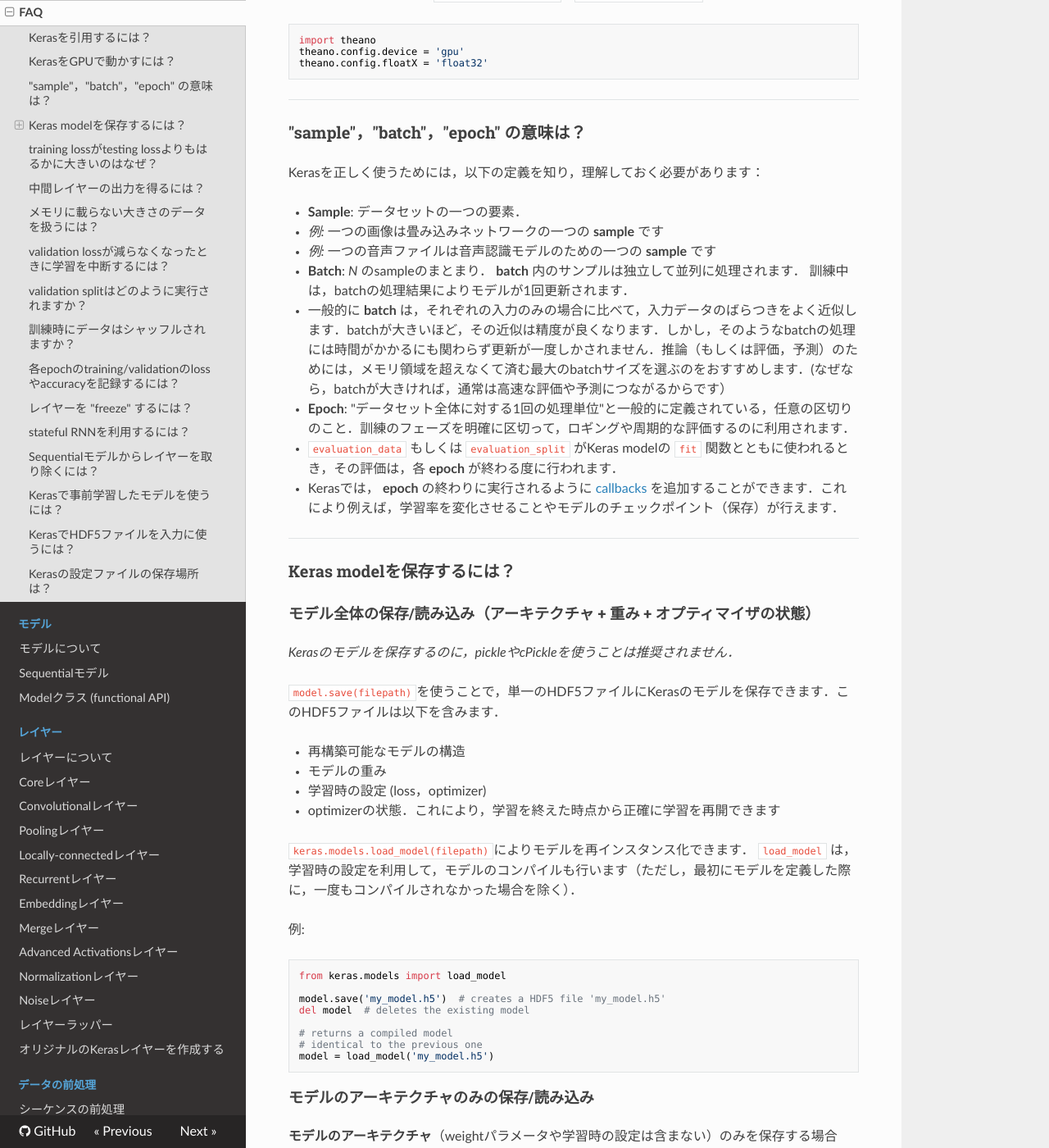
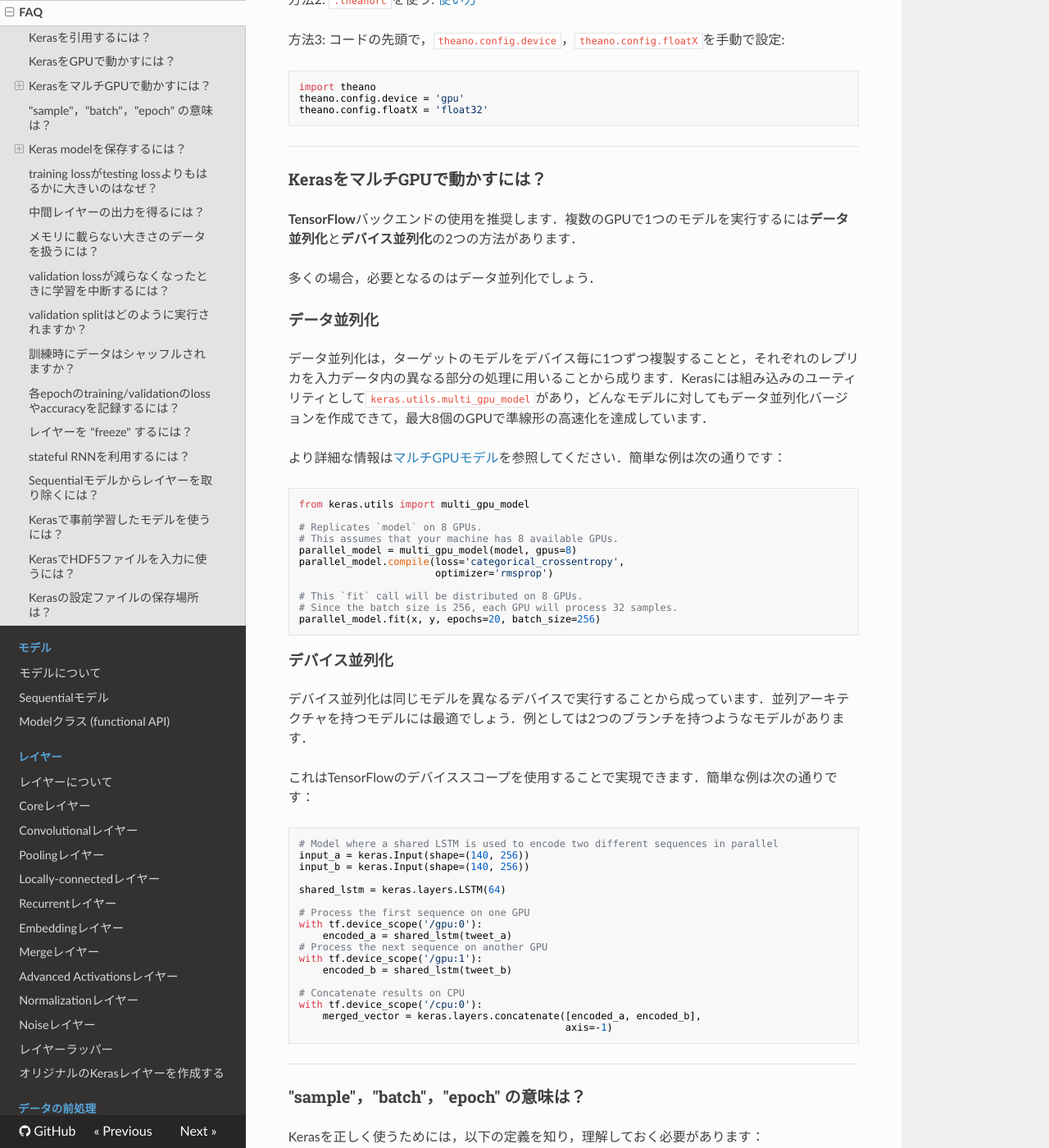
Before and after one commit to keras-team/keras-docs-ja, an MkDocs documentation site: the page built from sources/getting-started/faq.md, in a window 1280 px wide and 1400 px high, scrolled down 1237 px. Shown: the whole window at 82% size. Built offline with MkDocs 1.6.1, drawn with Linux system fonts in a browser that asks for light colours; nearby versions of some CDN libraries; old or Windows-style settings are respelled for this version of MkDocs.

Commit message:
Add how to use multi gpu

````diff
--- a/sources/getting-started/faq.md
+++ b/sources/getting-started/faq.md
@@ -2,6 +2,7 @@
 
 - [Kerasを引用するには？](#keras)
 - [KerasをGPUで動かすには？](#kerasgpu)
+- [KerasをマルチGPUで動かすには？](#how-can-i-run-a-keras-model-on-multiple-gpus)
 - ["sample","batch"，"epoch" の意味は？](#samplebatchepoch)
 - [Keras modelを保存するには？](#keras-model)
 - [training lossがtesting lossよりもはるかに大きいのはなぜ？](#training-losstesting-loss)
@@ -34,6 +35,8 @@ Kerasがあなたの仕事の役に立ったなら，ぜひ著書のなかでKer
 }
 ```
 
+---
+
 ### KerasをGPUで動かすには？
 
 バックエンドでTensorFlowかCNTKを使っている場合，利用可能なGPUがあれば自動的にGPUが使われます．
@@ -54,6 +57,60 @@ THEANO_FLAGS=device=gpu,floatX=float32 python my_keras_script.py
 import theano
 theano.config.device = 'gpu'
 theano.config.floatX = 'float32'
+```
+
+---
+
+### KerasをマルチGPUで動かすには？
+
+**TensorFlow**バックエンドの使用を推奨します．複数のGPUで1つのモデルを実行するには**データ並列化**と**デバイス並列化**の2つの方法があります．
+
+多くの場合，必要となるのはデータ並列化でしょう．
+
+#### データ並列化
+
+データ並列化は，ターゲットのモデルをデバイス毎に1つずつ複製することと，それぞれのレプリカを入力データ内の異なる部分の処理に用いることから成ります．Kerasには組み込みのユーティリティとして`keras.utils.multi_gpu_model`があり，どんなモデルに対してもデータ並列化バージョンを作成できて，最大8個のGPUで準線形の高速化を達成しています．
+
+より詳細な情報は[マルチGPUモデル](/utils/#multi_gpu_model)を参照してください．簡単な例は次の通りです：
+
+```python
+from keras.utils import multi_gpu_model
+
+# Replicates `model` on 8 GPUs.
+# This assumes that your machine has 8 available GPUs.
+parallel_model = multi_gpu_model(model, gpus=8)
+parallel_model.compile(loss='categorical_crossentropy',
+                       optimizer='rmsprop')
+
+# This `fit` call will be distributed on 8 GPUs.
+# Since the batch size is 256, each GPU will process 32 samples.
+parallel_model.fit(x, y, epochs=20, batch_size=256)
+```
+
+#### デバイス並列化
+
+デバイス並列化は同じモデルを異なるデバイスで実行することから成っています．並列アーキテクチャを持つモデルには最適でしょう．例としては2つのブランチを持つようなモデルがあります．
+
+これはTensorFlowのデバイススコープを使用することで実現できます．簡単な例は次の通りです：
+
+```python
+# Model where a shared LSTM is used to encode two different sequences in parallel
+input_a = keras.Input(shape=(140, 256))
+input_b = keras.Input(shape=(140, 256))
+
+shared_lstm = keras.layers.LSTM(64)
+
+# Process the first sequence on one GPU
+with tf.device_scope('/gpu:0'):
+    encoded_a = shared_lstm(tweet_a)
+# Process the next sequence on another GPU
+with tf.device_scope('/gpu:1'):
+    encoded_b = shared_lstm(tweet_b)
+
+# Concatenate results on CPU
+with tf.device_scope('/cpu:0'):
+    merged_vector = keras.layers.concatenate([encoded_a, encoded_b],
+                                             axis=-1)
 ```
 
 ---
````
